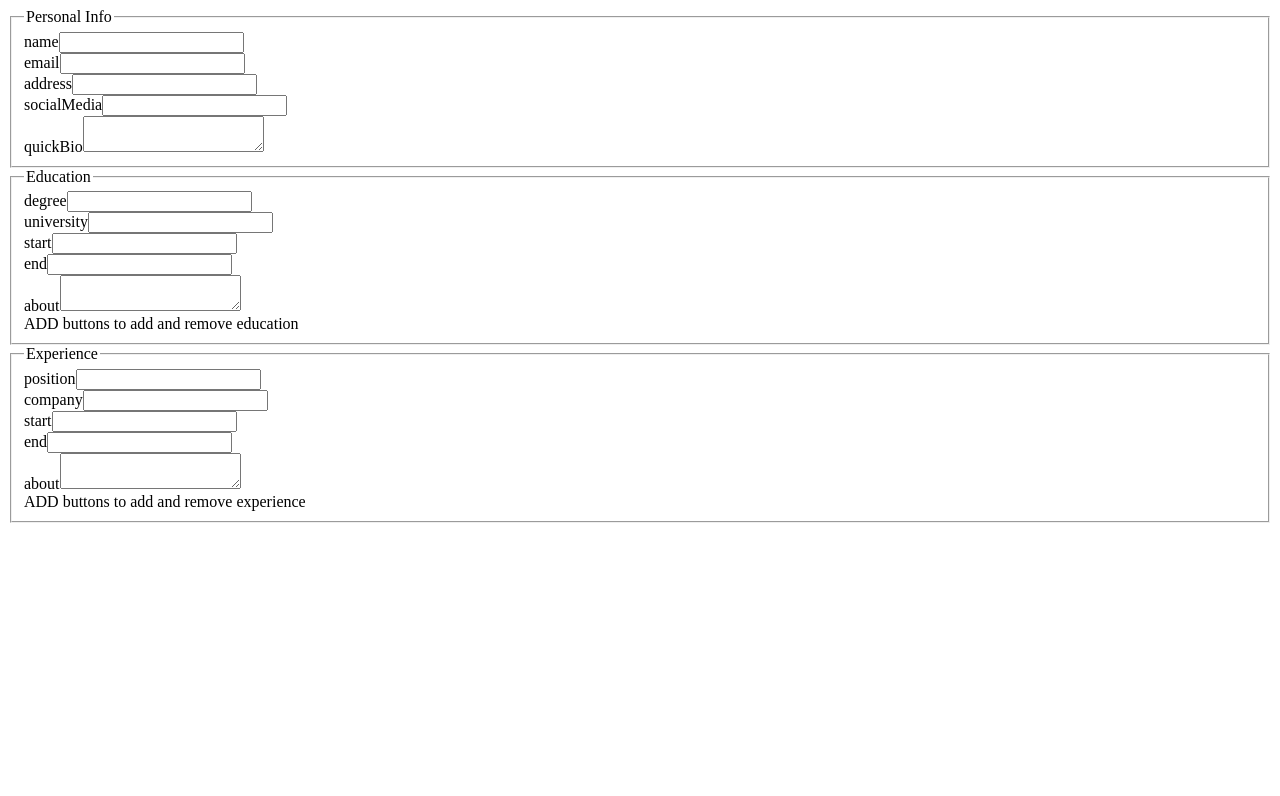
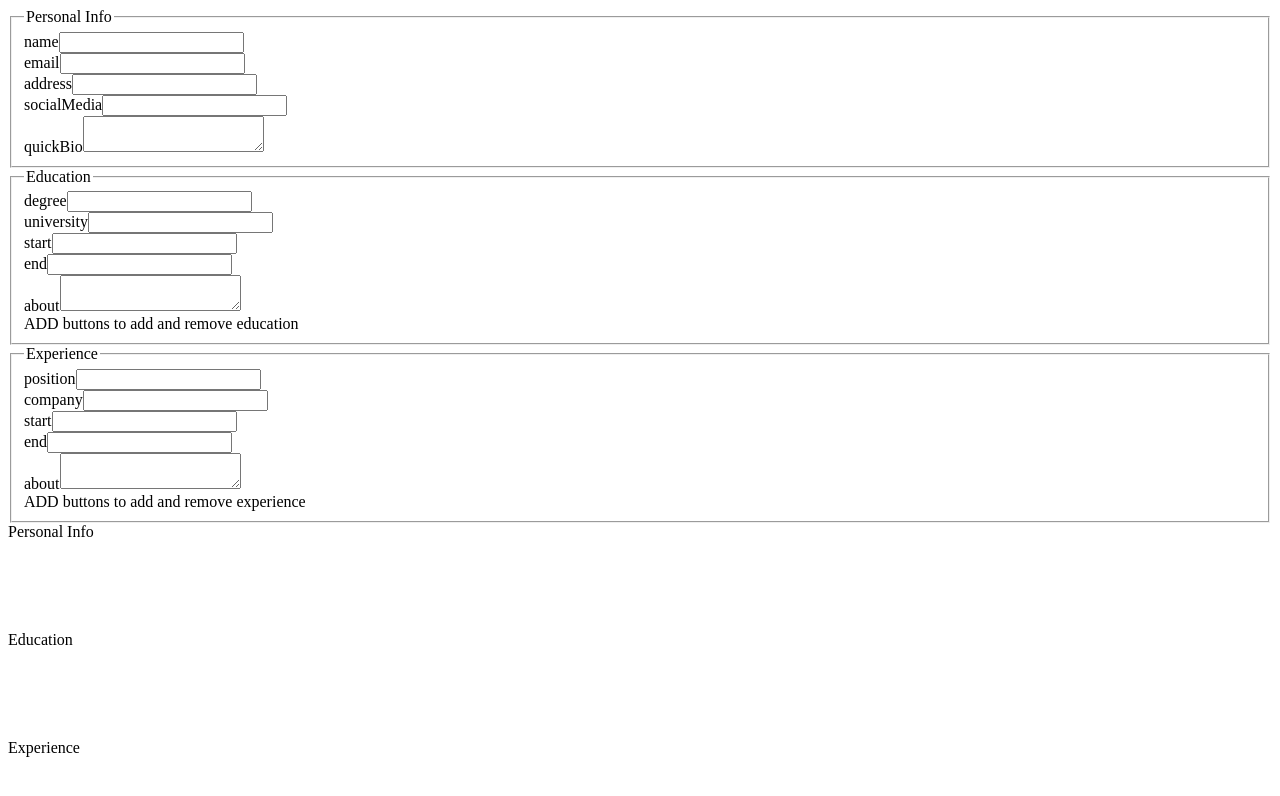
Before and after one commit to J-724/CV-Project, a React app: page / in a window 1280 px wide. Shown: the top 796 px of the page. Built offline with nearby package versions, Linux system fonts and the light colour scheme.

Commit message:
Added funcionality view experiences

```diff
--- a/src/components/cvView/View.js
+++ b/src/components/cvView/View.js
@@ -1,5 +1,6 @@
 import React, {Component} from 'react';
 import uniqid from 'uniqid';
+import Education from '../cvForm/Education';
 
 class View extends Component {
     render() {
@@ -15,12 +16,22 @@ class View extends Component {
             )
         });
 
-
-
+        const experienceElements = this.props.experience.map( element => {
+            return (
+                <React.Fragment key={element.id}>
+                    {element.position} <br/>
+                    {element.company} <br/>
+                    {element.start} <br/>
+                    {element.end} <br/>
+                    {element.about} <br/>
+                </React.Fragment>
+            )
+        });
 
         return (
             <div className="InfoRender">
                 <div>
+                    <div>Personal Info</div>
                     {this.props.personalInfo.name} <br/>
                     {this.props.personalInfo.email} <br/>
                     {this.props.personalInfo.address} <br/>
@@ -28,15 +39,12 @@ class View extends Component {
                     {this.props.personalInfo.quickBio} <br/>
                 </div>
                 <div>
+                    <div>Education</div>
                     {educationElements}
-                    {/* {this.props.education.degree} <br/>
-                    {this.props.education.university} <br/>
-                    {this.props.education.start} <br/>
-                    {this.props.education.end} <br/>
-                    {this.props.education.about} <br/> */}
                 </div>
                 <div>
-                    {/* {this.props.experience} */}
+                    <div>Experience</div>
+                    {experienceElements}
                 </div>
             </div>
         )
```
Also changed, not shown: 2 other files (tests, documents, lock files or other folders).
